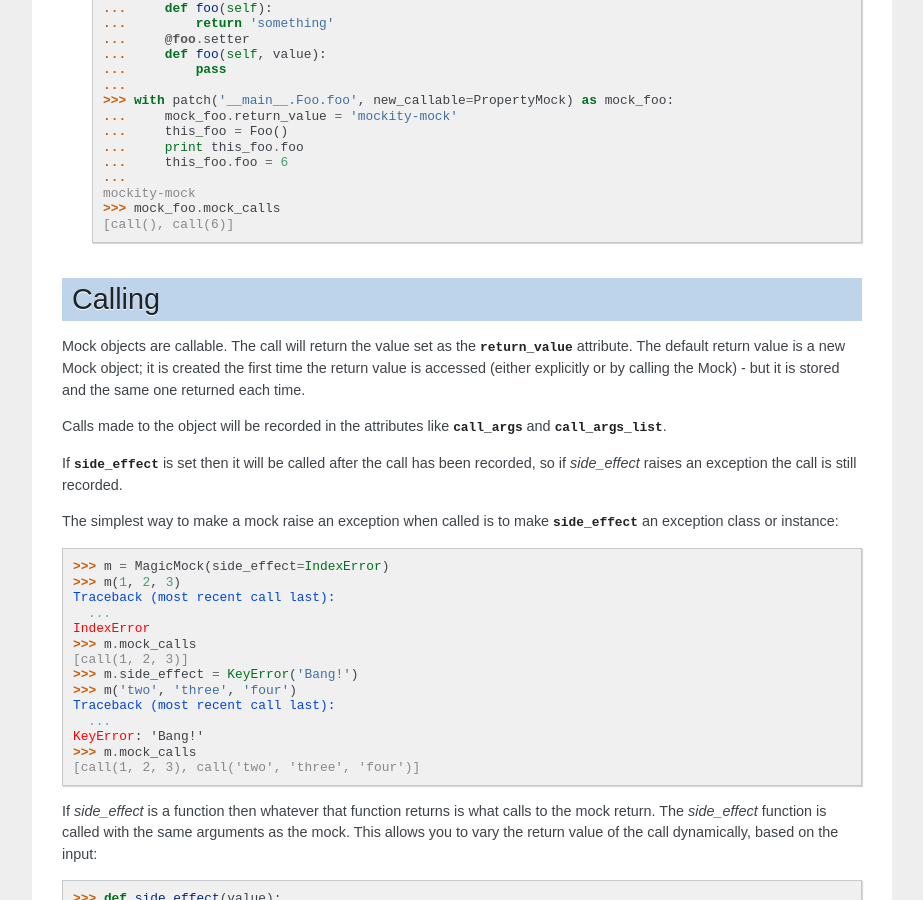
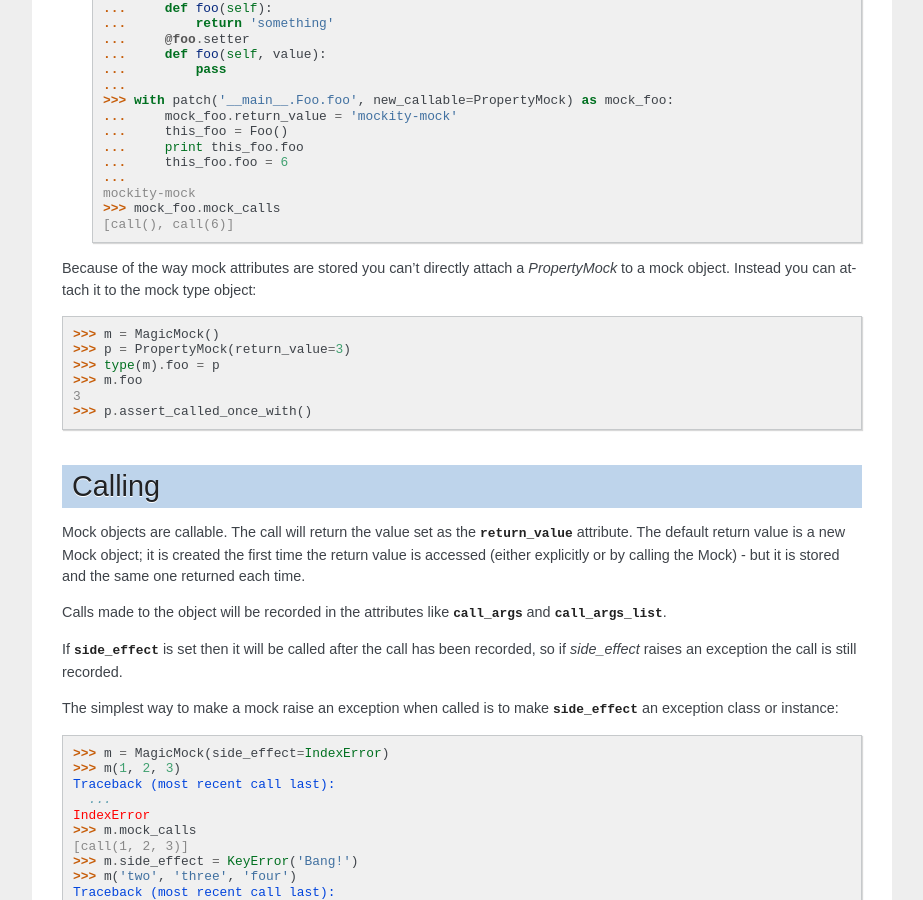
Before and after one commit to testing-cabal/mock, a Sphinx documentation site: the page built from docs/mock.txt, in a window 1280 px wide and 900 px high, scrolled down 8007 px. Shown: the whole window, without its empty margins (198-1121 px from the left). Built offline with Sphinx 7.4.7, drawn with Linux system fonts in a browser that asks for light colours.

Commit message:
PropertyMock attributes and return values are standard MagicMocks

```diff
--- a/docs/mock.txt
+++ b/docs/mock.txt
@@ -602,6 +602,19 @@ have to create a dictionary and unpack it using `**`:
         >>> mock_foo.mock_calls
         [call(), call(6)]
 
+Because of the way mock attributes are stored you can't directly attach a
+`PropertyMock` to a mock object. Instead you can attach it to the mock type
+object:
+
+.. doctest::
+
+    >>> m = MagicMock()
+    >>> p = PropertyMock(return_value=3)
+    >>> type(m).foo = p
+    >>> m.foo
+    3
+    >>> p.assert_called_once_with()
+
 
 .. index:: __call__
 .. index:: calling
--- a/mock.py
+++ b/mock.py
@@ -2304,6 +2304,9 @@ class PropertyMock(Mock):
     Fetching a `PropertyMock` instance from an object calls the mock, with
     no args. Setting it calls the mock with the value being set.
     """
+    def _get_child_mock(self, **kwargs):
+        return MagicMock(**kwargs)
+
     def __get__(self, obj, obj_type):
         return self()
     def __set__(self, obj, val):
```
Also changed, not shown: 1 other file.
